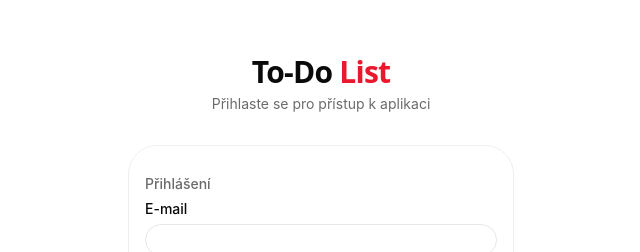
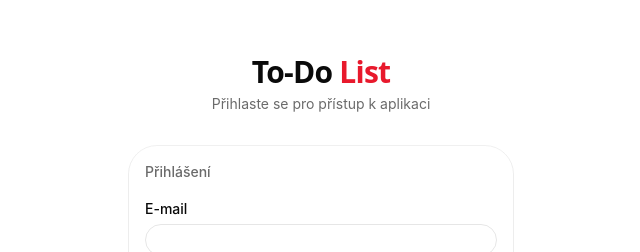
Before and after one commit to AutoStudioX/To-Do-List, a Next.js app: page /login in a window 1280 px wide. Shown: the part 134-386 px from the top of the page, without its empty margins (319-959 px from the left). Built offline with nearby package versions, Linux system fonts and the light colour scheme; no server answers.

Commit message:
fix: more gap between Přihlášení label and E-mail field

```diff
--- a/app/login/page.tsx
+++ b/app/login/page.tsx
@@ -22,7 +22,7 @@ export default function LoginPage() {
           outline: '1px solid rgba(0,0,0,0.06)',
         }}>
           {/* CardHeader */}
-          <div className="px-4 pt-7 pb-2">
+          <div className="px-4 pt-4 pb-5">
             <p className="text-sm font-medium" style={{ color: '#6b6b6b' }}>Přihlášení</p>
           </div>
           {/* CardContent */}
```
